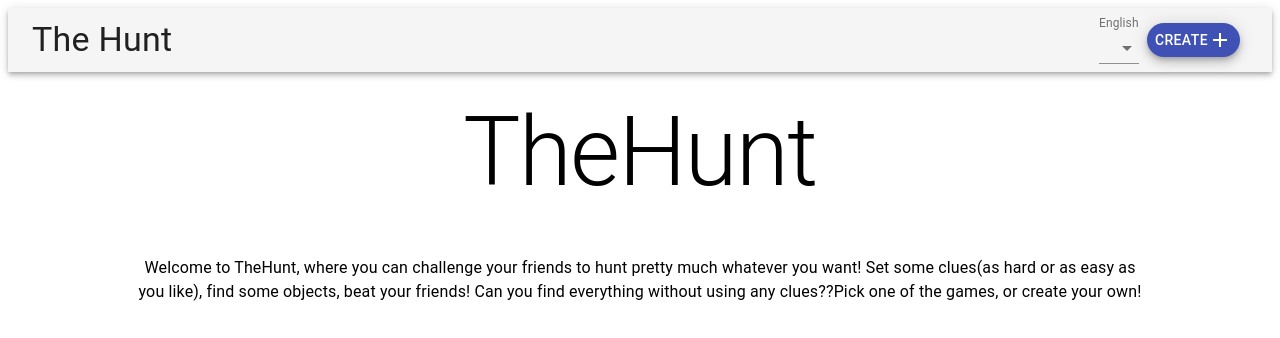
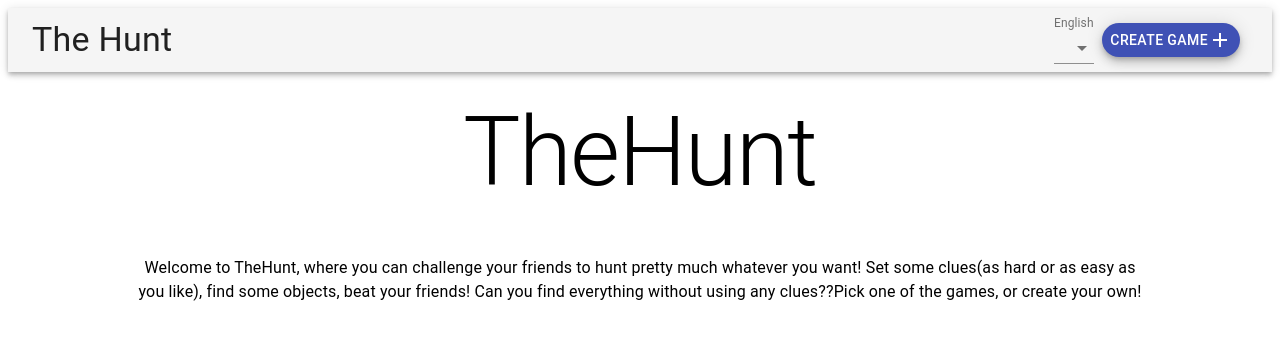
Before and after one commit to TonyDMorris/Front-End-Project, a React (Create React App) app: page / in a window 1280 px wide. Shown: the top 338 px of the page. Built offline with nearby package versions, Linux system fonts and the light colour scheme; no server answers; what react-cloud-vision-api would draw is missing.

Commit message:
add icon translated

```diff
--- a/src/components/CreateIcon.jsx
+++ b/src/components/CreateIcon.jsx
@@ -8,6 +8,7 @@ import AddIcon from "@material-ui/icons/Add";
 import SvgIcon from "@material-ui/core/SvgIcon";
 
 const CreateIcon = () => {
+  const { t } = useTranslation();
   const classes = useStyles();
   return (
     <Fab
@@ -17,13 +18,13 @@ const CreateIcon = () => {
       aria-label="create"
       className={classes.fab}
     >
-      create
+      {t("create")}
       <AddIcon />
     </Fab>
   );
 };
 
-const useStyles = makeStyles((theme) => ({
+const useStyles = makeStyles(theme => ({
   root: {
     flexGrow: 1
   },
--- a/src/i18next.js
+++ b/src/i18next.js
@@ -6,7 +6,7 @@ import { initReactI18next } from "react-i18next";
 const resources = {
   en: {
     translation: {
-      "Create New Game": "Create",
+      "Create New Game": "Create Game",
       "English-lang": "English",
       "Spanish-lang": "Spanish",
       "Create Your Game": "Create Your Game",
@@ -28,7 +28,8 @@ const resources = {
       Image: "Image",
       GPS: "GPS",
       "Level completion message": "Level completion message:",
-      "Add Level": "Add Level"
+      "Add Level": "Add Level",
+      create: "Create Game"
     }
   },
   es: {
@@ -55,7 +56,8 @@ const resources = {
       Image: "Imagen",
       GPS: "GPS",
       "Level completion message": "Mensaje al pasar de nivel:",
-      "Add Level": "Añadir Nivel"
+      "Add Level": "Añadir Nivel",
+      create: "Crear Juego"
     }
   }
 };
```
